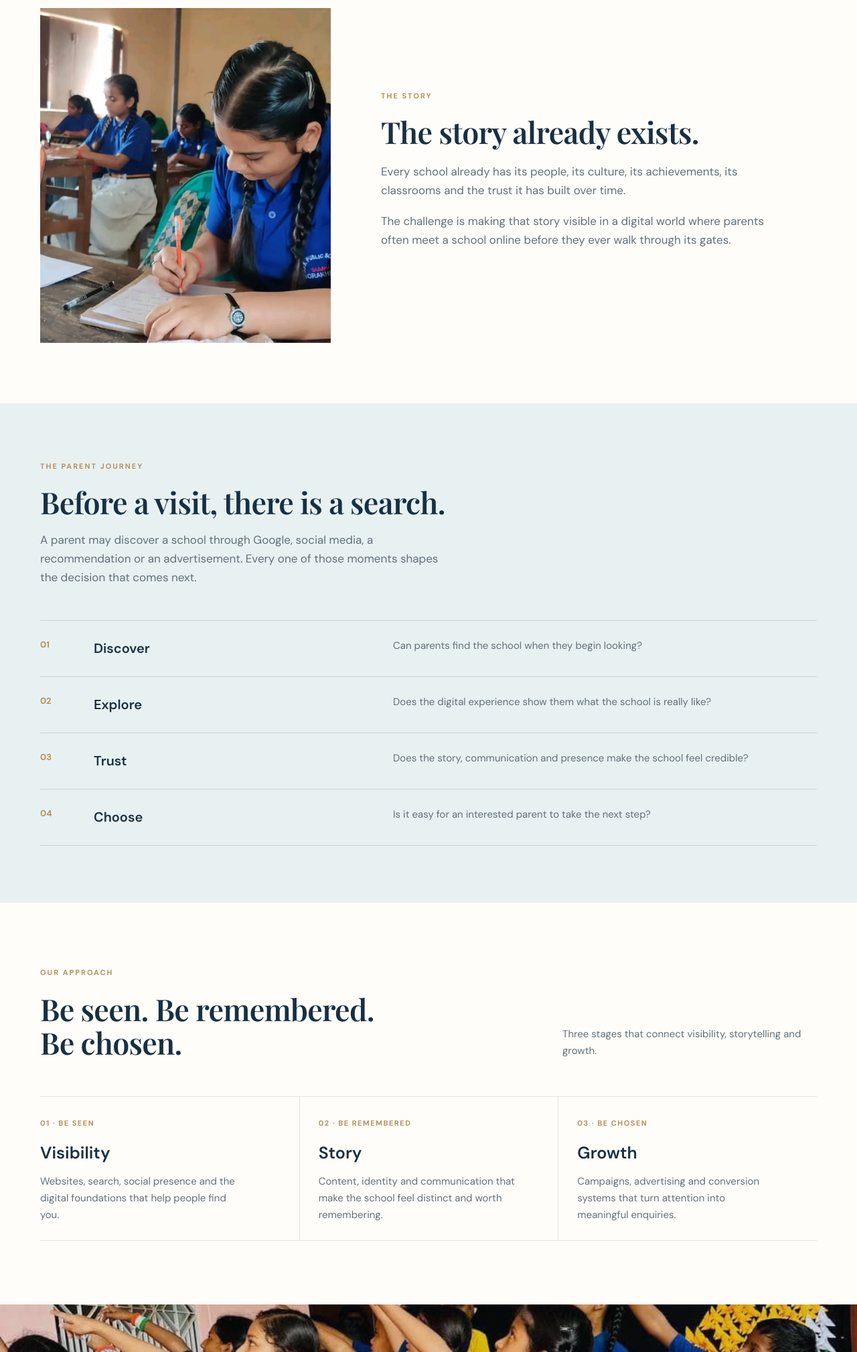
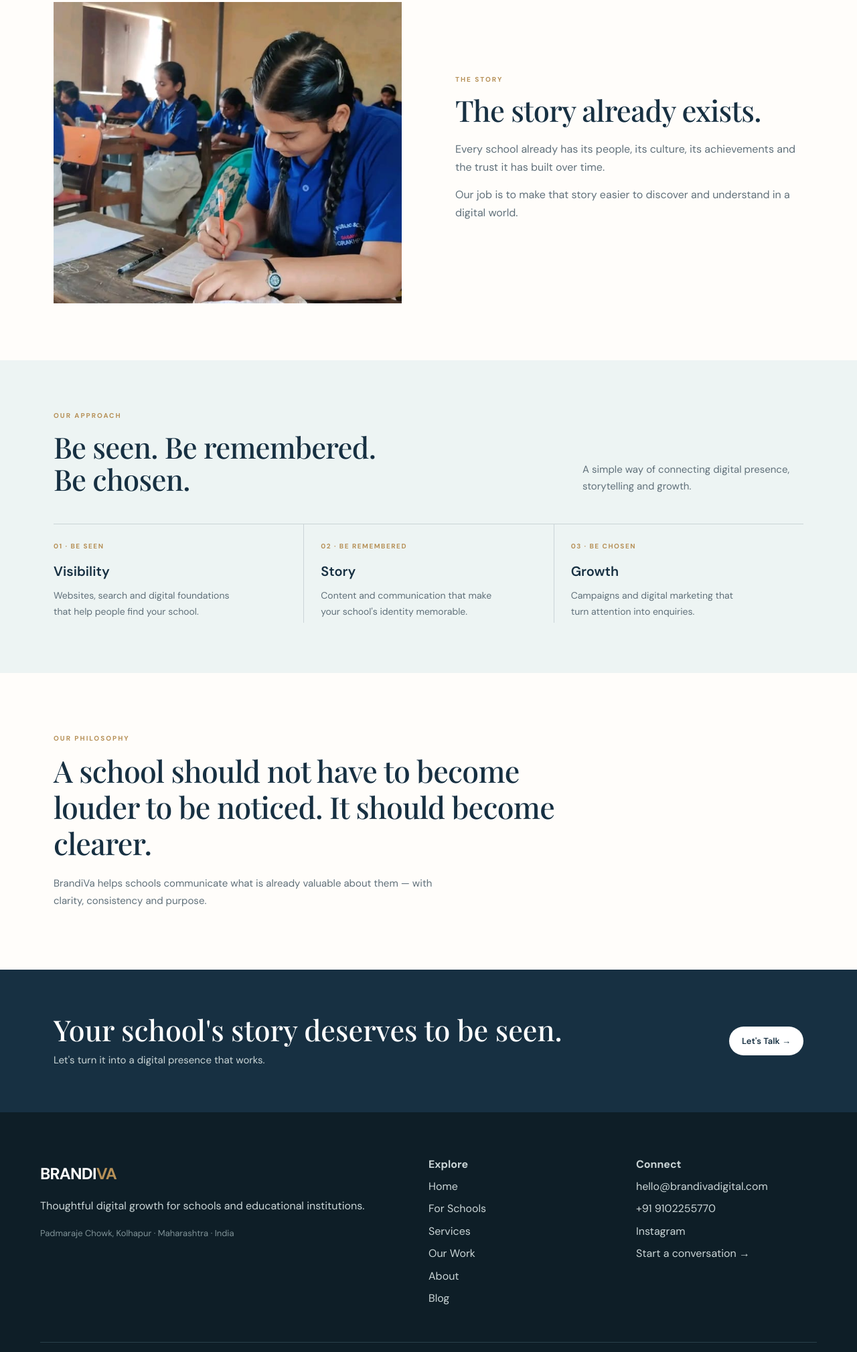
Before and after one commit to brandivadigital/brandiva, a plain HTML site: page index.html in a window 1280 px wide. Shown: the part 781-2800 px from the top of the page at 67% size. Drawn offline with nearby package versions, Linux system fonts and the light colour scheme.

Commit message:
Update index.html

```diff
--- a/index.html
+++ b/index.html
@@ -5,8 +5,8 @@
   <meta name="viewport" content="width=device-width, initial-scale=1.0">
 
   <title>BrandiVa Digital | Digital Growth Partner for Schools</title>
-  <meta name="description" content="BrandiVa Digital helps schools build stronger digital presence through strategy, storytelling, websites, content and digital marketing.">
-  <meta name="keywords" content="school digital marketing, school website, school branding, education marketing, digital marketing for schools, BrandiVa Digital">
+  <meta name="description" content="BrandiVa Digital helps schools build a clear digital presence through strategy, storytelling, websites, content and digital marketing.">
+  <meta name="keywords" content="school digital marketing, school website, school branding, education marketing, digital marketing for schools">
   <link rel="canonical" href="https://brandivadigital.com/">
 
   <meta property="og:title" content="BrandiVa Digital | Digital Growth Partner for Schools">
@@ -17,386 +17,364 @@
   <link rel="stylesheet" href="style.css">
 
   <style>
+
     /* =========================
-       BRANDIVA HOMEPAGE
-       Refined editorial layout
+       BRANDIVA — MINIMAL HOME
        ========================= */
 
-    .home {
-      overflow:hidden;
+    .minimal-home {
+      background: #fffdfa;
+      color: #173042;
+    }
+
+    .minimal-home * {
+      box-sizing: border-box;
+    }
+
+    .mh-container {
+      width: min(1120px, 90%);
+      margin: auto;
     }
 
     /* HERO */
-    .home-hero {
-      background:var(--cream);
-      min-height:78vh;
-      display:grid;
-      grid-template-columns:1fr 1fr;
+
+    .mh-hero {
+      display: grid;
+      grid-template-columns: 1fr 1fr;
+      min-height: 620px;
+      background: #f7f5ef;
     }
 
-    .home-hero-copy {
-      padding:80px 7vw;
-      display:flex;
-      flex-direction:column;
-      justify-content:center;
+    .mh-hero-content {
+      display: flex;
+      flex-direction: column;
+      justify-content: center;
+      padding: 70px 7vw;
     }
 
-    .home-label {
-      font-size:11px;
-      letter-spacing:2px;
-      text-transform:uppercase;
-      font-weight:700;
-      color:var(--accent);
-      margin-bottom:20px;
+    .mh-eyebrow {
+      font-size: 10px;
+      font-weight: 700;
+      letter-spacing: 2px;
+      text-transform: uppercase;
+      color: #b69057;
+      margin-bottom: 18px;
     }
 
-    .home-hero h1 {
-      font-family:'Playfair Display',serif;
-      font-size:clamp(52px,6vw,78px);
-      line-height:1.02;
-      letter-spacing:-2px;
-      font-weight:600;
-      margin:0 0 25px;
-      max-width:650px;
+    .mh-hero h1 {
+      font-family: 'Playfair Display', serif;
+      font-size: clamp(48px, 5.2vw, 70px);
+      line-height: 1.04;
+      letter-spacing: -1.8px;
+      font-weight: 500;
+      margin: 0 0 22px;
+      max-width: 560px;
     }
 
-    .home-hero p {
-      max-width:520px;
-      font-size:17px;
-      color:var(--muted);
-      margin:0 0 30px;
+    .mh-hero-text {
+      max-width: 450px;
+      color: #60707a;
+      font-size: 16px;
+      line-height: 1.7;
+      margin: 0 0 28px;
     }
 
-    .home-hero-image {
-      min-height:620px;
-      background:url('hero section.jpg') center/cover no-repeat;
+    .mh-hero-image {
+      min-height: 620px;
+      background: url('hero section.jpg') center center / cover no-repeat;
+    }
+
+    /* SIMPLE BUTTON */
+
+    .mh-button {
+      display: inline-block;
+      width: fit-content;
+      padding: 11px 19px;
+      background: #173042;
+      color: white;
+      border-radius: 999px;
+      font-size: 13px;
+      font-weight: 600;
+      transition: transform .2s ease, opacity .2s ease;
+    }
+
+    .mh-button:hover {
+      transform: translateY(-2px);
+      opacity: .9;
     }
 
     /* STORY */
-    .home-story {
-      padding:90px 0;
-      background:var(--paper);
+
+    .mh-story {
+      padding: 85px 0;
+      background: #fffdfa;
     }
 
-    .home-story-grid {
-      display:grid;
-      grid-template-columns:.8fr 1.2fr;
-      gap:75px;
-      align-items:center;
+    .mh-story-grid {
+      display: grid;
+      grid-template-columns: 1fr 1fr;
+      gap: 80px;
+      align-items: center;
     }
 
-    .home-story-image {
-      height:500px;
-      background:url('chapter 1.jpg') center/cover no-repeat;
+    .mh-story-image {
+      height: 450px;
+      background: url('chapter 1.jpg') center / cover no-repeat;
     }
 
-    .home-story-copy {
-      max-width:650px;
+    .mh-label {
+      font-size: 10px;
+      font-weight: 700;
+      letter-spacing: 2px;
+      text-transform: uppercase;
+      color: #b69057;
+      margin-bottom: 13px;
     }
 
-    .home-story-copy h2 {
-      font-size:clamp(30px,3.5vw,46px);
-      line-height:1.12;
-      letter-spacing:-.7px;
-      margin:10px 0 20px;
-      font-family:'Playfair Display',serif;
-      font-weight:600;
+    .mh-story h2 {
+      font-family: 'Playfair Display', serif;
+      font-size: clamp(32px, 3.4vw, 44px);
+      line-height: 1.12;
+      letter-spacing: -.7px;
+      font-weight: 500;
+      margin: 0 0 20px;
     }
 
-    .home-story-copy p {
-      color:var(--muted);
-      font-size:17px;
-      max-width:600px;
-      margin-bottom:18px;
+    .mh-story p {
+      color: #60707a;
+      font-size: 16px;
+      line-height: 1.7;
+      max-width: 520px;
+      margin: 0 0 14px;
     }
 
-    /* PARENT JOURNEY */
-    .home-journey {
-      padding:85px 0;
-      background:var(--sky);
+    /* APPROACH */
+
+    .mh-approach {
+      padding: 75px 0;
+      background: #edf4f3;
     }
 
-    .home-journey-intro {
-      max-width:700px;
-      margin-bottom:50px;
+    .mh-approach-head {
+      display: flex;
+      justify-content: space-between;
+      align-items: end;
+      gap: 40px;
+      margin-bottom: 42px;
     }
 
-    .home-journey-intro h2 {
-      font-size:clamp(30px,3.5vw,46px);
-      line-height:1.12;
-      letter-spacing:-.7px;
-      margin:10px 0 16px;
-      font-family:'Playfair Display',serif;
-      font-weight:600;
+    .mh-approach h2 {
+      font-family: 'Playfair Display', serif;
+      font-size: clamp(32px, 3.4vw, 44px);
+      line-height: 1.12;
+      font-weight: 500;
+      letter-spacing: -.7px;
+      margin: 0;
+      max-width: 500px;
     }
 
-    .home-journey-intro p {
-      color:var(--muted);
-      font-size:17px;
-      max-width:620px;
+    .mh-approach-intro {
+      max-width: 330px;
+      color: #60707a;
+      font-size: 15px;
+      line-height: 1.7;
+      margin: 0;
     }
 
-    .journey-list {
-      border-top:1px solid rgba(23,48,66,.15);
+    .mh-three {
+      display: grid;
+      grid-template-columns: repeat(3, 1fr);
+      border-top: 1px solid rgba(23,48,66,.16);
     }
 
-    .journey-item {
-      display:grid;
-      grid-template-columns:55px 1fr 1.5fr;
-      gap:25px;
-      padding:25px 0;
-      border-bottom:1px solid rgba(23,48,66,.15);
-      align-items:start;
+    .mh-three-item {
+      padding: 25px 25px 5px 0;
     }
 
-    .journey-number {
-      color:var(--accent);
-      font-size:13px;
-      font-weight:700;
+    .mh-three-item + .mh-three-item {
+      padding-left: 25px;
+      border-left: 1px solid rgba(23,48,66,.16);
     }
 
-    .journey-item h3 {
-      margin:0;
-      font-size:20px;
-      font-weight:600;
+    .mh-three-number {
+      font-size: 10px;
+      letter-spacing: 1.5px;
+      font-weight: 700;
+      color: #b69057;
+      margin-bottom: 13px;
     }
 
-    .journey-item p {
-      margin:0;
-      color:var(--muted);
-      font-size:15px;
+    .mh-three h3 {
+      font-size: 20px;
+      font-weight: 600;
+      margin: 0 0 8px;
     }
 
-    /* FRAMEWORK */
-    .home-framework {
-      padding:95px 0;
-      background:var(--paper);
-    }
-
-    .home-framework-head {
-      display:flex;
-      justify-content:space-between;
-      align-items:end;
-      gap:40px;
-      margin-bottom:55px;
-    }
-
-    .home-framework-head h2 {
-      font-size:clamp(30px,3.5vw,46px);
-      line-height:1.12;
-      letter-spacing:-.7px;
-      margin:10px 0 0;
-      font-family:'Playfair Display',serif;
-      font-weight:600;
-      max-width:520px;
-    }
-
-    .home-framework-head p {
-      max-width:380px;
-      color:var(--muted);
-      font-size:15px;
-      margin:0;
-    }
-
-    .framework-grid {
-      display:grid;
-      grid-template-columns:repeat(3,1fr);
-      border-top:1px solid var(--line);
-    }
-
-    .framework-item {
-      padding:30px 28px 25px 0;
-      border-bottom:1px solid var(--line);
-    }
-
-    .framework-item + .framework-item {
-      padding-left:28px;
-      border-left:1px solid var(--line);
-    }
-
-    .framework-item span {
-      display:block;
-      font-size:11px;
-      letter-spacing:1.5px;
-      color:var(--accent);
-      font-weight:700;
-      margin-bottom:15px;
-    }
-
-    .framework-item h3 {
-      font-size:25px;
-      margin:0 0 10px;
-      font-weight:600;
-    }
-
-    .framework-item p {
-      color:var(--muted);
-      font-size:15px;
-      margin:0;
-      max-width:300px;
-    }
-
-    /* VISUAL BREAK */
-    .home-visual {
-      min-height:470px;
-      background:
-        linear-gradient(rgba(17,36,47,.12),rgba(17,36,47,.12)),
-        url('learning section.jpg') center/cover no-repeat;
+    .mh-three p {
+      color: #60707a;
+      font-size: 14px;
+      line-height: 1.65;
+      margin: 0;
+      max-width: 270px;
     }
 
     /* PHILOSOPHY */
-    .home-philosophy {
-      padding:95px 0;
-      background:var(--cream);
+
+    .mh-philosophy {
+      padding: 90px 0;
+      background: #fffdfa;
     }
 
-    .home-philosophy-inner {
-      max-width:900px;
+    .mh-philosophy-inner {
+      max-width: 820px;
     }
 
-    .home-philosophy blockquote {
-      margin:15px 0 25px;
-      font-family:'Playfair Display',serif;
-      font-size:clamp(30px,4vw,52px);
-      line-height:1.18;
-      letter-spacing:-.7px;
-      font-weight:500;
+    .mh-philosophy blockquote {
+      font-family: 'Playfair Display', serif;
+      font-size: clamp(29px, 3.5vw, 46px);
+      line-height: 1.2;
+      letter-spacing: -.7px;
+      font-weight: 400;
+      margin: 0 0 22px;
     }
 
-    .home-philosophy p {
-      color:var(--muted);
-      max-width:650px;
-      font-size:16px;
+    .mh-philosophy p {
+      color: #60707a;
+      font-size: 15px;
+      line-height: 1.7;
+      max-width: 570px;
+      margin: 0;
     }
 
     /* CTA */
-    .home-cta {
-      padding:85px 0;
-      background:var(--dark);
-      color:white;
+
+    .mh-cta {
+      padding: 65px 0;
+      background: #173042;
+      color: white;
     }
 
-    .home-cta-inner {
-      display:flex;
-      justify-content:space-between;
-      align-items:center;
-      gap:40px;
+    .mh-cta-inner {
+      display: flex;
+      align-items: center;
+      justify-content: space-between;
+      gap: 40px;
     }
 
-    .home-cta h2 {
-      font-family:'Playfair Display',serif;
-      font-size:clamp(32px,4vw,50px);
-      line-height:1.1;
-      margin:8px 0 12px;
-      font-weight:500;
-      color:white;
+    .mh-cta h2 {
+      font-family: 'Playfair Display', serif;
+      font-size: clamp(30px, 3.4vw, 43px);
+      font-weight: 400;
+      line-height: 1.15;
+      margin: 0 0 8px;
+      color: white;
     }
 
-    .home-cta p {
-      color:#cbd6d7;
-      margin:0;
-      max-width:500px;
+    .mh-cta p {
+      color: #cbd6d7;
+      font-size: 15px;
+      margin: 0;
+    }
+
+    .mh-cta .mh-button {
+      background: white;
+      color: #173042;
+      white-space: nowrap;
     }
 
     /* MOBILE */
-    @media(max-width:800px){
 
-      .home-hero {
-        grid-template-columns:1fr;
-        min-height:auto;
+    @media(max-width: 800px) {
+
+      .mh-hero {
+        grid-template-columns: 1fr;
+        min-height: auto;
       }
 
-      .home-hero-copy {
-        padding:70px 7%;
+      .mh-hero-content {
+        padding: 65px 7%;
       }
 
-      .home-hero h1 {
-        font-size:clamp(46px,13vw,64px);
+      .mh-hero h1 {
+        font-size: clamp(44px, 13vw, 60px);
       }
 
-      .home-hero-image {
-        min-height:430px;
+      .mh-hero-image {
+        min-height: 390px;
       }
 
-      .home-story {
-        padding:70px 0;
+      .mh-story {
+        padding: 65px 0;
       }
 
-      .home-story-grid {
-        grid-template-columns:1fr;
-        gap:35px;
+      .mh-story-grid {
+        grid-template-columns: 1fr;
+        gap: 35px;
       }
 
-      .home-story-image {
-        height:380px;
-        order:2;
+      .mh-story-image {
+        height: 360px;
+        order: 2;
       }
 
-      .home-journey,
-      .home-framework,
-      .home-philosophy {
-        padding:70px 0;
+      .mh-approach {
+        padding: 65px 0;
       }
 
-      .journey-item {
-        grid-template-columns:40px 1fr;
-        gap:15px;
+      .mh-approach-head {
+        display: block;
+        margin-bottom: 35px;
       }
 
-      .journey-item p {
-        grid-column:2;
+      .mh-approach-intro {
+        margin-top: 18px;
       }
 
-      .home-framework-head {
-        display:block;
-        margin-bottom:40px;
+      .mh-three {
+        grid-template-columns: 1fr;
       }
 
-      .home-framework-head p {
-        margin-top:20px;
+      .mh-three-item,
+      .mh-three-item + .mh-three-item {
+        padding: 22px 0;
+        border-left: 0;
+        border-bottom: 1px solid rgba(23,48,66,.16);
       }
 
-      .framework-grid {
-        grid-template-columns:1fr;
+      .mh-philosophy {
+        padding: 70px 0;
       }
 
-      .framework-item,
-      .framework-item + .framework-item {
-        padding:25px 0;
-        border-left:0;
+      .mh-cta {
+        padding: 55px 0;
       }
 
-      .home-visual {
-        min-height:350px;
+      .mh-cta-inner {
+        display: block;
       }
 
-      .home-cta {
-        padding:70px 0;
+      .mh-cta .mh-button {
+        margin-top: 22px;
       }
 
-      .home-cta-inner {
-        display:block;
-      }
+    }
 
-      .home-cta .btn {
-        margin-top:25px;
-      }
-    }
   </style>
 </head>
 
-<body class="home">
+<body class="minimal-home">
 
 <script src="header.js"></script>
 
 <main>
 
   <!-- HERO -->
-  <section class="home-hero">
 
-    <div class="home-hero-copy">
+  <section class="mh-hero">
 
-      <div class="home-label">
+    <div class="mh-hero-content">
+
+      <div class="mh-eyebrow">
         Digital Partner for Schools
       </div>
 
@@ -404,32 +382,34 @@
         Every school has a story.
       </h1>
 
-      <p>
-        We help schools turn what makes them special into a digital presence
-        that people can discover, understand and remember.
+      <p class="mh-hero-text">
+        We help schools turn that story into a clear,
+        thoughtful digital presence that parents can discover,
+        understand and remember.
       </p>
 
-      <div>
-        <a href="schools.html" class="btn">For Schools →</a>
-      </div>
+      <a href="schools.html" class="mh-button">
+        Discover BrandiVa →
+      </a>
 
     </div>
 
-    <div class="home-hero-image"></div>
+    <div class="mh-hero-image"></div>
 
   </section>
 
 
   <!-- STORY -->
-  <section class="home-story">
 
-    <div class="container home-story-grid">
+  <section class="mh-story">
 
-      <div class="home-story-image"></div>
+    <div class="mh-container mh-story-grid">
 
-      <div class="home-story-copy">
+      <div class="mh-story-image"></div>
 
-        <div class="home-label">
+      <div>
+
+        <div class="mh-label">
           The Story
         </div>
 
@@ -438,14 +418,13 @@
         </h2>
 
         <p>
-          Every school already has its people, its culture, its achievements,
-          its classrooms and the trust it has built over time.
+          Every school already has its people, its culture,
+          its achievements and the trust it has built over time.
         </p>
 
         <p>
-          The challenge is making that story visible in a digital world
-          where parents often meet a school online before they ever walk
-          through its gates.
+          Our job is to make that story easier to discover
+          and understand in a digital world.
         </p>
 
       </div>
@@ -455,133 +434,73 @@
   </section>
 
 
-  <!-- PARENT JOURNEY -->
-  <section class="home-journey">
+  <!-- APPROACH -->
 
-    <div class="container">
+  <section class="mh-approach">
 
-      <div class="home-journey-intro">
+    <div class="mh-container">
 
-        <div class="home-label">
-          The Parent Journey
-        </div>
-
-        <h2>
-          Before a visit, there is a search.
-        </h2>
-
-        <p>
-          A parent may discover a school through Google, social media,
-          a recommendation or an advertisement. Every one of those
-          moments shapes the decision that comes next.
-        </p>
-
-      </div>
-
-      <div class="journey-list">
-
-        <div class="journey-item">
-          <div class="journey-number">01</div>
-          <h3>Discover</h3>
-          <p>
-            Can parents find the school when they begin looking?
-          </p>
-        </div>
-
-        <div class="journey-item">
-          <div class="journey-number">02</div>
-          <h3>Explore</h3>
-          <p>
-            Does the digital experience show them what the school is really like?
-          </p>
-        </div>
-
-        <div class="journey-item">
-          <div class="journey-number">03</div>
-          <h3>Trust</h3>
-          <p>
-            Does the story, communication and presence make the school feel credible?
-          </p>
-        </div>
-
-        <div class="journey-item">
-          <div class="journey-number">04</div>
-          <h3>Choose</h3>
-          <p>
-            Is it easy for an interested parent to take the next step?
-          </p>
-        </div>
-
-      </div>
-
-    </div>
-
-  </section>
-
-
-  <!-- FRAMEWORK -->
-  <section class="home-framework">
-
-    <div class="container">
-
-      <div class="home-framework-head">
+      <div class="mh-approach-head">
 
         <div>
-          <div class="home-label">
+
+          <div class="mh-label">
             Our Approach
           </div>
 
           <h2>
             Be seen. Be remembered. Be chosen.
           </h2>
+
         </div>
 
-        <p>
-          Three stages that connect visibility, storytelling and growth.
+        <p class="mh-approach-intro">
+          A simple way of connecting digital presence,
+          storytelling and growth.
         </p>
 
       </div>
 
 
-      <div class="framework-grid">
+      <div class="mh-three">
 
-        <div class="framework-item">
+        <div class="mh-three-item">
 
-          <span>01 · BE SEEN</span>
+          <div class="mh-three-number">01 · BE SEEN</div>
 
           <h3>Visibility</h3>
 
           <p>
-            Websites, search, social presence and the digital foundations
-            that help people find you.
+            Websites, search and digital foundations
+            that help people find your school.
           </p>
 
         </div>
 
 
-        <div class="framework-item">
+        <div class="mh-three-item">
 
-          <span>02 · BE REMEMBERED</span>
+          <div class="mh-three-number">02 · BE REMEMBERED</div>
 
           <h3>Story</h3>
 
           <p>
-            Content, identity and communication that make the school
-            feel distinct and worth remembering.
+            Content and communication that make
+            your school's identity memorable.
           </p>
 
         </div>
 
 
-        <div class="framework-item">
+        <div class="mh-three-item">
 
-          <span>03 · BE CHOSEN</span>
+          <div class="mh-three-number">03 · BE CHOSEN</div>
 
           <h3>Growth</h3>
 
           <p>
-            Campaigns, advertising and conversion systems that turn
-            attention into meaningful enquiries.
+            Campaigns and digital marketing that
+            turn attention into enquiries.
           </p>
 
         </div>
@@ -593,29 +512,27 @@
   </section>
 
 
-  <!-- VISUAL -->
-  <section class="home-visual"></section>
+  <!-- PHILOSOPHY -->
 
+  <section class="mh-philosophy">
 
-  <!-- PHILOSOPHY -->
-  <section class="home-philosophy">
+    <div class="mh-container">
 
-    <div class="container">
+      <div class="mh-philosophy-inner">
 
-      <div class="home-philosophy-inner">
-
-        <div class="home-label">
+        <div class="mh-label">
           Our Philosophy
         </div>
 
         <blockquote>
-          A school should not have to become louder to be noticed.
-          It should become clearer.
+          A school should not have to become louder
+          to be noticed. It should become clearer.
         </blockquote>
 
         <p>
-          BrandiVa exists to help schools communicate what is already
-          valuable about them — with clarity, consistency and purpose.
+          BrandiVa helps schools communicate what is
+          already valuable about them — with clarity,
+          consistency and purpose.
         </p>
 
       </div>
@@ -626,31 +543,26 @@
 
 
   <!-- CTA -->
-  <section class="home-cta">
 
-    <div class="container home-cta-inner">
+  <section class="mh-cta">
+
+    <div class="mh-container mh-cta-inner">
 
       <div>
-
-        <div class="home-label">
-          Start the conversation
-        </div>
 
         <h2>
           Your school's story deserves to be seen.
         </h2>
 
         <p>
-          Let's explore how BrandiVa can help turn that story into digital growth.
+          Let's turn it into a digital presence that works.
         </p>
 
       </div>
 
-      <div>
-        <a href="contact.html" class="btn light">
-          Let's Talk →
-        </a>
-      </div>
+      <a href="contact.html" class="mh-button">
+        Let's Talk →
+      </a>
 
     </div>
 
```
